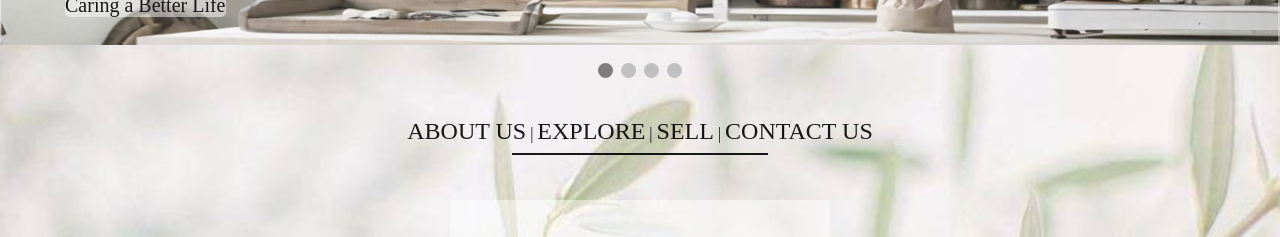
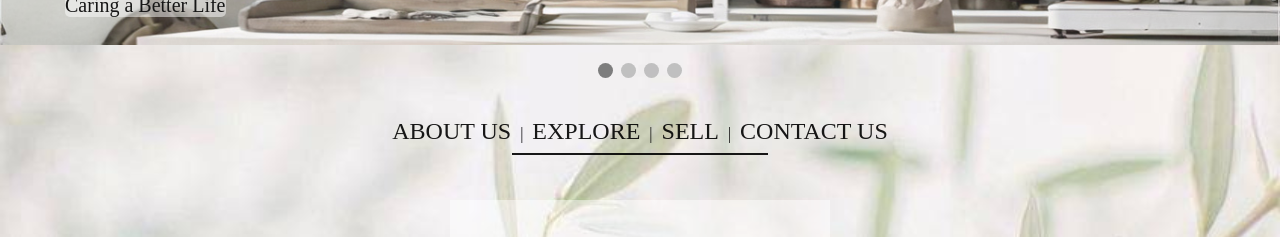
Before and after one commit to GuyWithHand/Tugas-WeCare, a plain HTML site: page index.html in a window 1280 px wide. Shown: the part 117-354 px from the top of the page. Drawn offline with Linux system fonts and the light colour scheme.

Commit message:
Update index.css

```diff
--- a/CSS/index.css
+++ b/CSS/index.css
@@ -148,6 +148,7 @@ border:#999999;
 
 .link a{
 	color:#000;
+	padding: 0 5px 0 5px;
 	font-size:24px;
 	text-decoration:none;
 }
```
